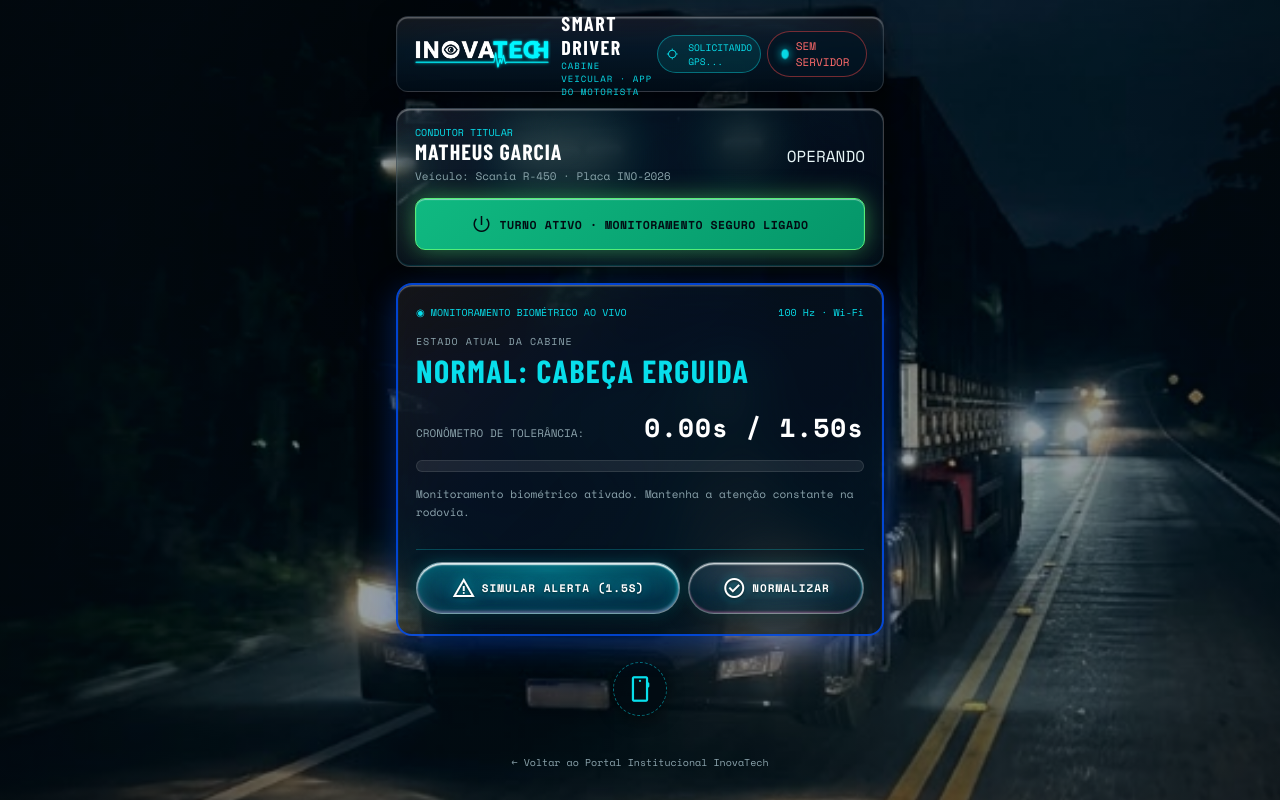
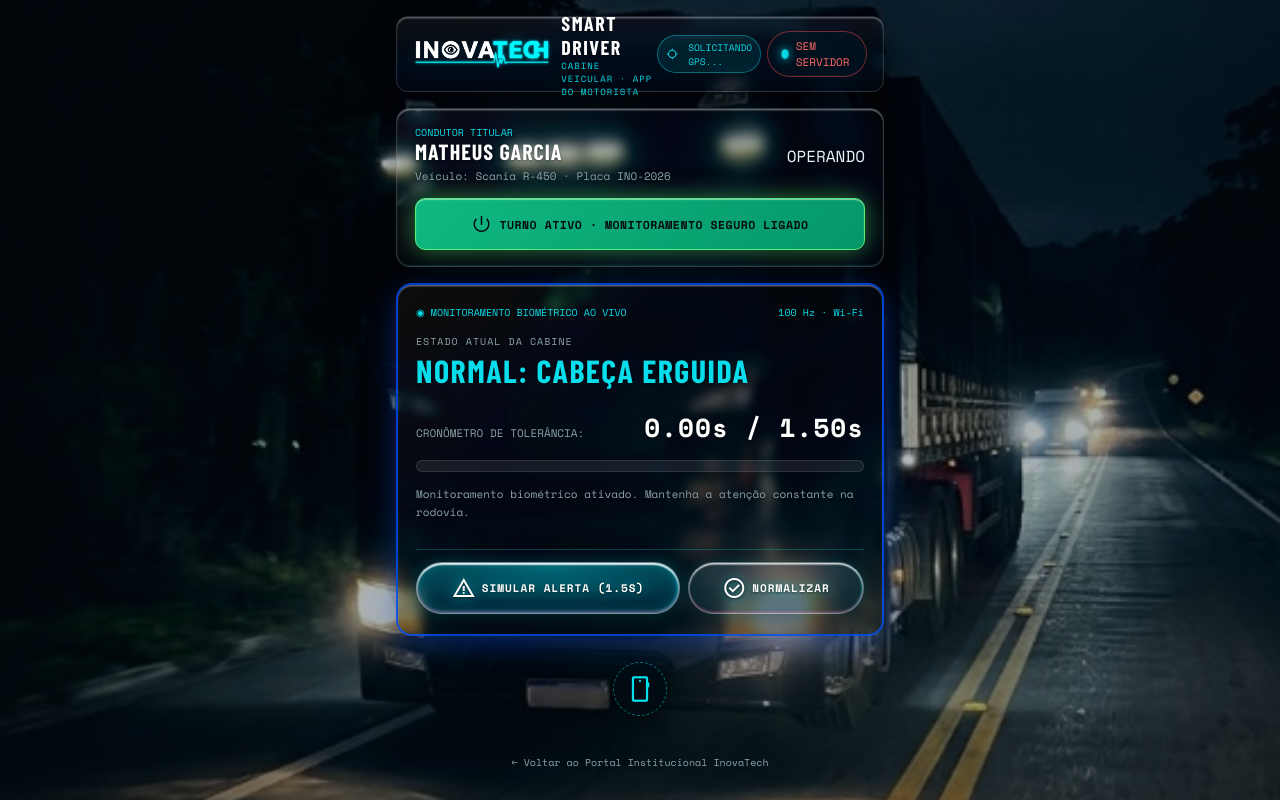
Before and after one commit to Matheuseas23/inovatech_tcc, a plain HTML site: page motorista.html in a window 1280 px wide. Drawn offline with nearby package versions, Linux system fonts and the light colour scheme; no server answers.

Commit message:
style: cards do app do motorista mais transparentes para a foto de fundo aparecer

```diff
--- a/motorista.html
+++ b/motorista.html
@@ -55,7 +55,7 @@
 		.driver-bg-overlay {
 			position: absolute;
 			inset: 0;
-			background: radial-gradient(circle at 50% 30%, rgba(2, 11, 18, 0.15) 0%, rgba(3, 21, 34, 0.40) 60%, rgba(2, 11, 18, 0.70) 100%);
+			background: radial-gradient(circle at 50% 30%, rgba(2, 11, 18, 0.10) 0%, rgba(3, 21, 34, 0.30) 60%, rgba(2, 11, 18, 0.60) 100%);
 		}
 
 		.driver-app-shell {
@@ -76,9 +76,9 @@
 			justify-content: space-between;
 			align-items: center;
 			padding: 12px 16px;
-			background: linear-gradient(180deg, rgba(255, 255, 255, 0.08) 0%, rgba(6, 28, 43, 0.75) 45%, rgba(2, 14, 24, 0.90) 100%);
-			backdrop-filter: blur(24px) saturate(180%);
-			-webkit-backdrop-filter: blur(24px) saturate(180%);
+			background: linear-gradient(180deg, rgba(255, 255, 255, 0.05) 0%, rgba(6, 28, 43, 0.30) 45%, rgba(2, 14, 24, 0.44) 100%);
+			backdrop-filter: blur(6px) saturate(150%);
+			-webkit-backdrop-filter: blur(6px) saturate(150%);
 			border: 1px solid rgba(255, 255, 255, 0.14);
 			box-shadow: inset 0 1.5px 1px 0 rgba(255, 255, 255, 0.3), 0 8px 24px rgba(0, 0, 0, 0.5);
 			border-radius: 12px;
@@ -111,10 +111,17 @@
 			display: block;
 		}
 
+		/* Vidro mais transparente: a foto do caminhão aparece através dos cards */
+		.driver-topbar,
+		.driver-shift-card,
+		.driver-live-card {
+			text-shadow: 0 1px 3px rgba(0, 0, 0, 0.55);
+		}
+
 		.driver-shift-card {
-			background: linear-gradient(135deg, rgba(255, 255, 255, 0.08) 0%, rgba(10, 34, 52, 0.45) 35%, rgba(4, 18, 30, 0.65) 100%);
-			backdrop-filter: blur(28px) saturate(190%) contrast(105%);
-			-webkit-backdrop-filter: blur(28px) saturate(190%) contrast(105%);
+			background: linear-gradient(135deg, rgba(255, 255, 255, 0.05) 0%, rgba(10, 34, 52, 0.18) 35%, rgba(4, 18, 30, 0.32) 100%);
+			backdrop-filter: blur(6px) saturate(150%) contrast(105%);
+			-webkit-backdrop-filter: blur(6px) saturate(150%) contrast(105%);
 			border: 1px solid rgba(255, 255, 255, 0.18);
 			box-shadow:
 				inset 0 1.5px 1px 0 rgba(255, 255, 255, 0.35),
@@ -190,9 +197,9 @@
 		}
 
 		.driver-live-card {
-			background: linear-gradient(135deg, rgba(255, 255, 255, 0.08) 0%, rgba(10, 34, 52, 0.48) 35%, rgba(4, 18, 30, 0.70) 100%);
-			backdrop-filter: blur(28px) saturate(190%) contrast(105%);
-			-webkit-backdrop-filter: blur(28px) saturate(190%) contrast(105%);
+			background: linear-gradient(135deg, rgba(255, 255, 255, 0.05) 0%, rgba(10, 34, 52, 0.20) 35%, rgba(4, 18, 30, 0.34) 100%);
+			backdrop-filter: blur(6px) saturate(150%) contrast(105%);
+			-webkit-backdrop-filter: blur(6px) saturate(150%) contrast(105%);
 			border: 2px solid #0052ff;
 			border-radius: 16px;
 			padding: 20px 18px;
@@ -213,20 +220,20 @@
 
 		.driver-live-card.estado-pre-alerta {
 			border-color: #ffaa00 !important;
-			background: linear-gradient(135deg, rgba(255, 170, 0, 0.22) 0%, rgba(20, 30, 42, 0.65) 45%, rgba(10, 18, 26, 0.80) 100%) !important;
+			background: linear-gradient(135deg, rgba(255, 170, 0, 0.20) 0%, rgba(20, 30, 42, 0.40) 45%, rgba(10, 18, 26, 0.55) 100%) !important;
 			box-shadow: inset 0 1.5px 1px 0 rgba(255, 255, 255, 0.4), 0 10px 35px rgba(255, 170, 0, 0.45);
 		}
 
 		.driver-live-card.estado-alarme {
 			border-color: #ff2a55 !important;
-			background: linear-gradient(135deg, rgba(255, 42, 85, 0.32) 0%, rgba(35, 10, 18, 0.70) 50%, rgba(18, 4, 8, 0.88) 100%) !important;
+			background: linear-gradient(135deg, rgba(255, 42, 85, 0.30) 0%, rgba(35, 10, 18, 0.48) 50%, rgba(18, 4, 8, 0.62) 100%) !important;
 			box-shadow: inset 0 1.5px 1px 0 rgba(255, 255, 255, 0.45), 0 0 45px rgba(255, 42, 85, 0.7);
 			animation: bordaNeonAlarme 0.8s infinite alternate;
 		}
 
 		.driver-live-card.estado-recuperando {
 			border-color: #55ee77 !important;
-			background: linear-gradient(135deg, rgba(85, 238, 119, 0.22) 0%, rgba(10, 38, 25, 0.65) 50%, rgba(4, 18, 12, 0.80) 100%) !important;
+			background: linear-gradient(135deg, rgba(85, 238, 119, 0.20) 0%, rgba(10, 38, 25, 0.40) 50%, rgba(4, 18, 12, 0.55) 100%) !important;
 			box-shadow: inset 0 1.5px 1px 0 rgba(255, 255, 255, 0.4), 0 0 35px rgba(85, 238, 119, 0.55);
 		}
 
```
